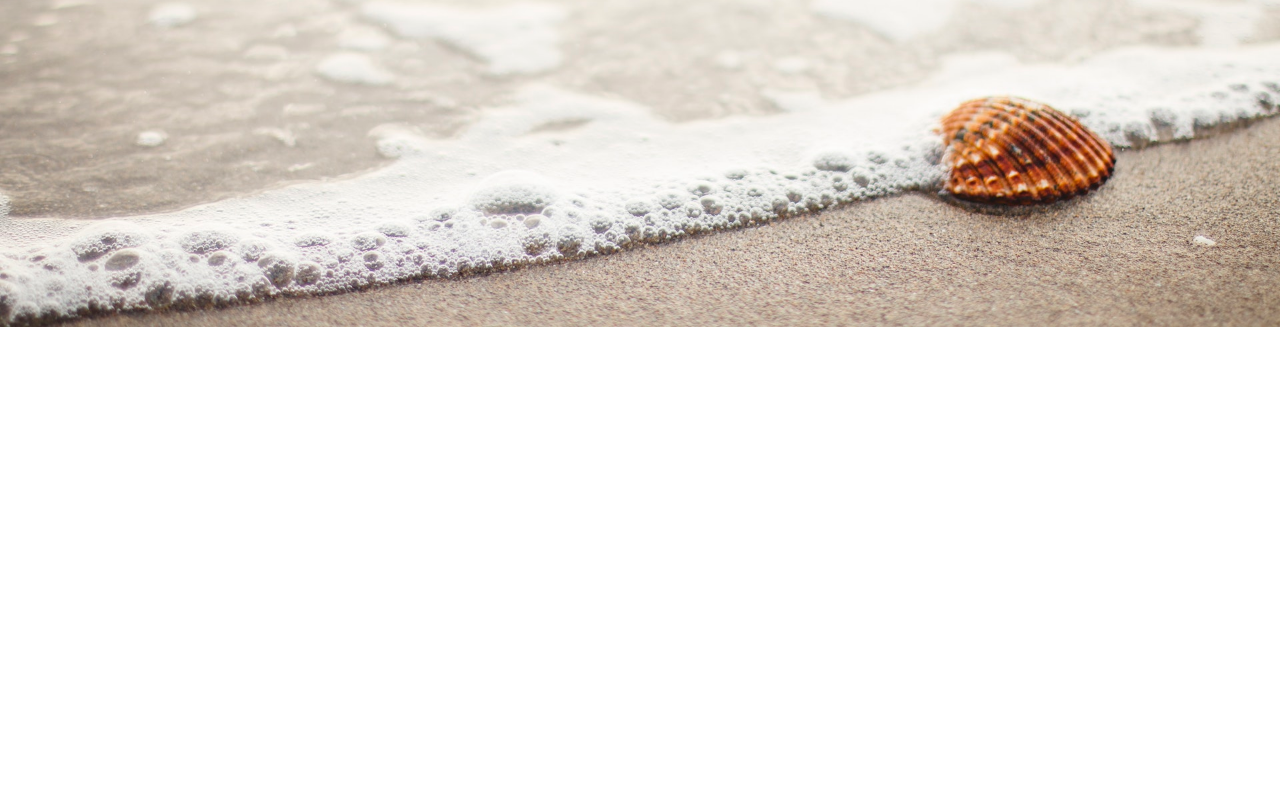
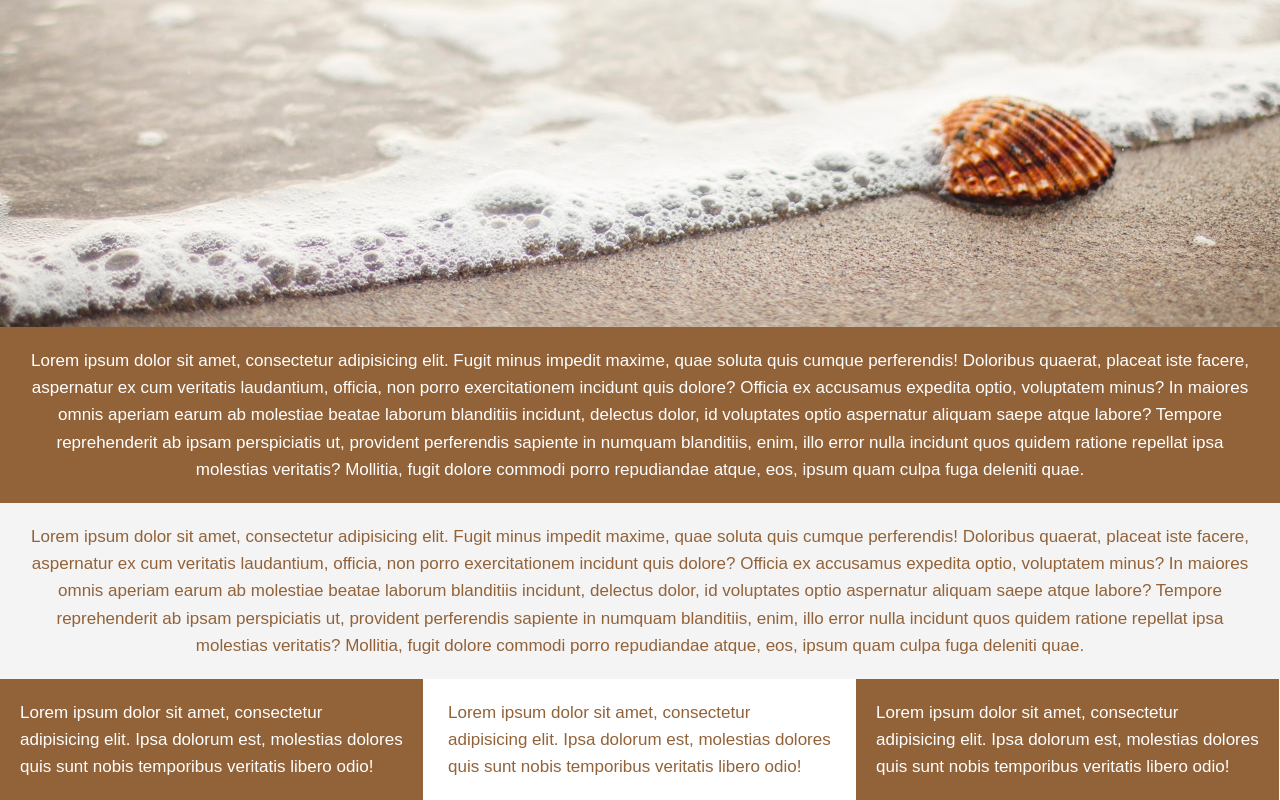
Before and after one commit to RuslanKondratuk/practic-Landing, a plain HTML site: page index.html in a window 1280 px wide. Shown: the part 473-1273 px from the top of the page. Before the commit the page ends 800 px from the top, so only its background shows below. Drawn offline with Linux system fonts and the light colour scheme.

Commit message:
Add last block

```diff
--- a/index.html
+++ b/index.html
@@ -15,5 +15,36 @@
             <a href="#" class="button">Read More</a>
         </div>
     </header>
+    <main>
+        <div class="main-block">
+            <p class="text-block">
+                Lorem ipsum dolor sit amet, consectetur adipisicing elit.
+                Fugit minus impedit maxime, quae soluta quis cumque perferendis! Doloribus quaerat, placeat iste facere, aspernatur ex cum veritatis laudantium, officia, non porro exercitationem incidunt quis dolore? Officia ex accusamus expedita optio, voluptatem minus? In maiores omnis aperiam earum ab molestiae beatae laborum blanditiis incidunt, delectus dolor, id voluptates optio aspernatur aliquam saepe atque labore? Tempore reprehenderit ab ipsam perspiciatis ut, provident perferendis sapiente in numquam blanditiis, enim, illo error nulla incidunt quos quidem ratione repellat ipsa molestias veritatis? Mollitia, fugit dolore commodi porro repudiandae atque, eos, ipsum quam culpa fuga deleniti quae.
+            </p>
+        </div>
+        <div class="main-block color-block">
+            <p class="text-block color-text">
+                Lorem ipsum dolor sit amet, consectetur adipisicing elit.
+                Fugit minus impedit maxime, quae soluta quis cumque perferendis! Doloribus quaerat, placeat iste facere, aspernatur ex cum veritatis laudantium, officia, non porro exercitationem incidunt quis dolore? Officia ex accusamus expedita optio, voluptatem minus? In maiores omnis aperiam earum ab molestiae beatae laborum blanditiis incidunt, delectus dolor, id voluptates optio aspernatur aliquam saepe atque labore? Tempore reprehenderit ab ipsam perspiciatis ut, provident perferendis sapiente in numquam blanditiis, enim, illo error nulla incidunt quos quidem ratione repellat ipsa molestias veritatis? Mollitia, fugit dolore commodi porro repudiandae atque, eos, ipsum quam culpa fuga deleniti quae.
+            </p>
+        </div>
+    </main>
+    <footer>
+        <div class="footer-block">
+            <p class="text-third-block">
+                Lorem ipsum dolor sit amet, consectetur adipisicing elit. Ipsa dolorum est, molestias dolores quis sunt nobis temporibus veritatis libero odio!
+            </p>
+        </div>
+        <div class="footer-block color-footer-block">
+            <p class="text-fouth-block">
+                Lorem ipsum dolor sit amet, consectetur adipisicing elit. Ipsa dolorum est, molestias dolores quis sunt nobis temporibus veritatis libero odio!
+            </p>
+        </div>
+        <div class="footer-block">
+            <p class="text-third-block">
+                Lorem ipsum dolor sit amet, consectetur adipisicing elit. Ipsa dolorum est, molestias dolores quis sunt nobis temporibus veritatis libero odio!
+            </p>
+        </div>
+    </footer>
 </body>
 </html>
--- a/style.css
+++ b/style.css
@@ -4,24 +4,26 @@ body {
     color: #926239;
     line-height: 1.6;
     margin: 0;
+    overflow-x: hidden;
 }
 
 * {
     box-sizing: border-box;
 
 }
-
+/* First page intro */
 .intro {
     background-image: url(./img/intro.jpg);
     background-size: cover;
     background-position: center;
     background-repeat: no-repeat;
-    background-attachment: fixed;
     width: 100vw;
     height: 100vh;
+
 }
 .position-header {
     text-align: center;
+    margin: 0;
     padding-top: 280px;
 
 }
@@ -46,5 +48,51 @@ body {
     border: 1px solid #926239;
     padding: 10px 20px;
     border-radius: 10px;
+}
 
+/* Second page with blocks */
+/* First and second blocks */
+.main-block {
+    background-color: #926239;
+    padding: 20px;
 }
+
+
+.text-block {
+    color: white;
+    margin: 0;
+    text-align: center;
+}
+
+.color-block {
+    background-color: #f4f4f4;
+}
+
+
+.color-text {
+    color: #926239;
+}
+
+/* Other blocks */
+
+.footer-block{
+    display: inline-block;
+    margin: 0;
+    padding: 20px;
+    width: 33.07%;
+    background-color: #926239;
+}
+
+.text-third-block {
+    margin: 0;
+    color: #fff;
+}
+
+.color-footer-block {
+    background-color: #ffffff;
+}
+
+.text-fouth-block {
+    margin: 0;
+    color: #926239;
+}
```
